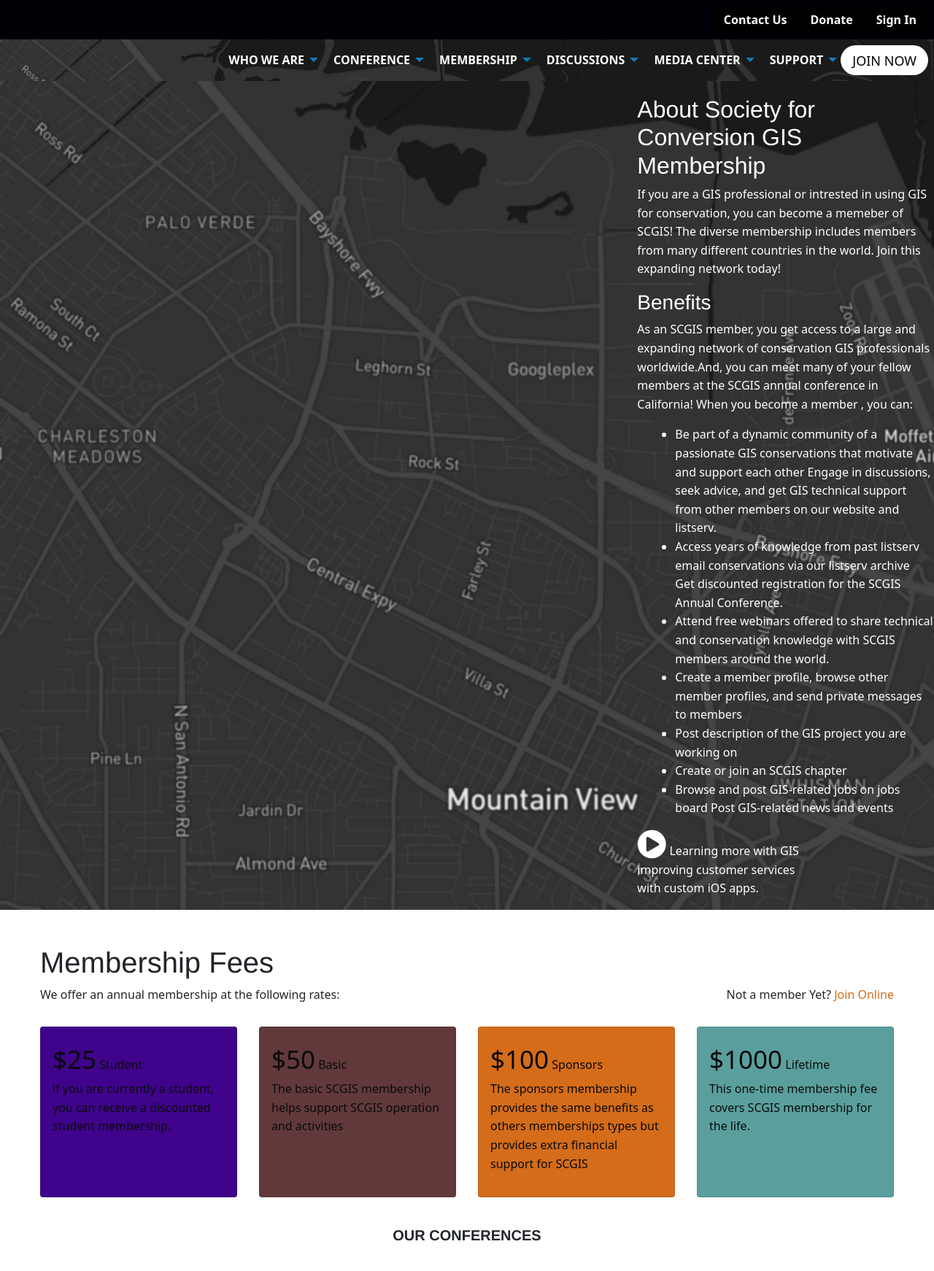
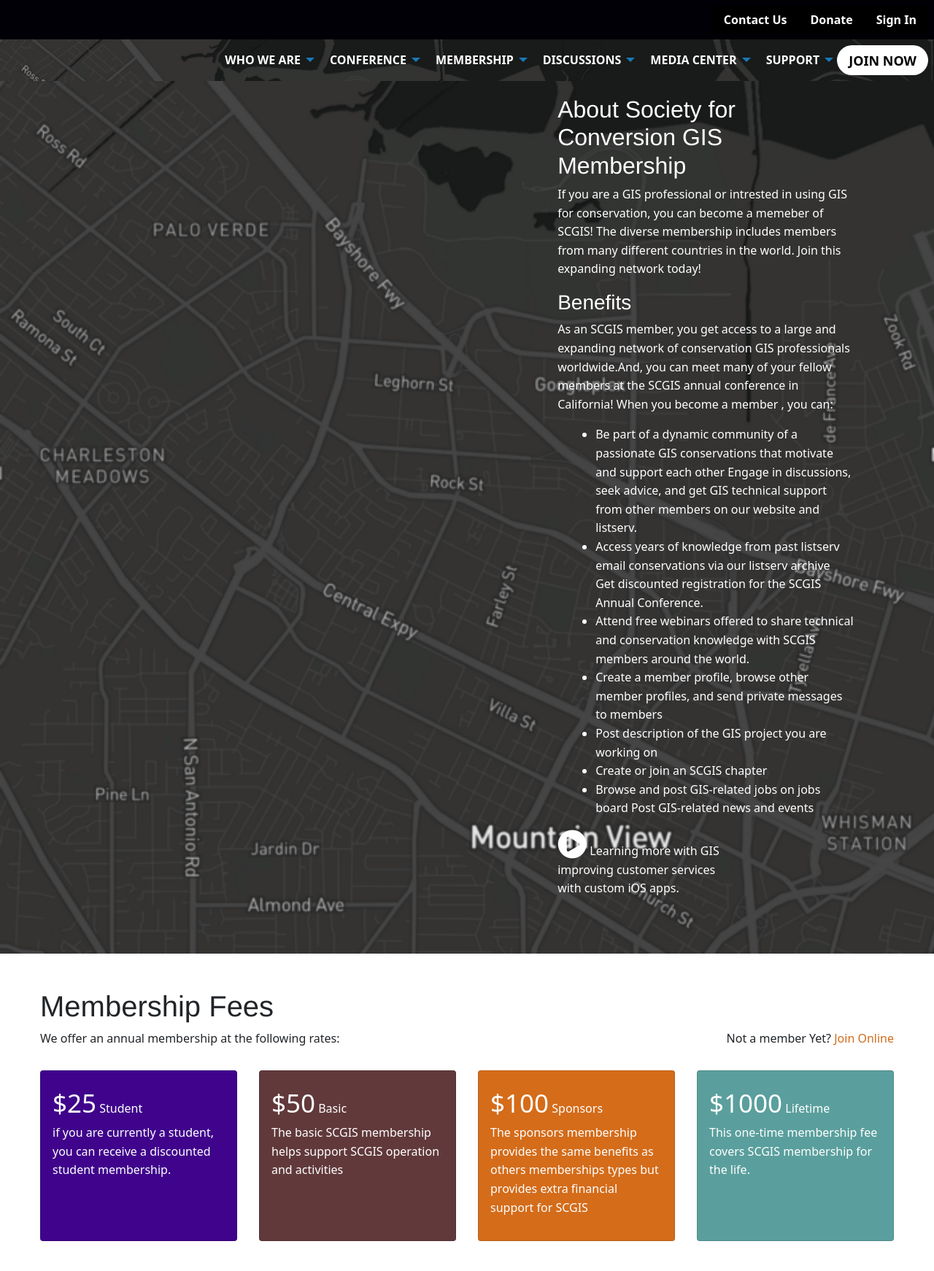
Before and after one commit to mukotso/weekly-challenge, a PHP site: page / in a window 1280 px wide. Shown: the top 1742 px of the page at 73% size. Run offline with PHP 8.4, Linux system fonts and the light colour scheme; some libraries are stand-ins or nearby versions.

Commit message:
my changes commit

```diff
--- a/css/index.css
+++ b/css/index.css
@@ -1,3 +1,4 @@
+@charset "UTF-8";
 @import url(../node_modules/foundation-sites/dist/css/foundation.css);
 @import url(../node_modules/bootstrap/dist/css/bootstrap.css);
 @import url(../node_modules/@fortawesome/fontawesome-free/css/all.css);
@@ -27,8 +28,14 @@
 .membership-fee {
   font-size: 35px; }
 
+.view-conference {
+  margin-top: 15px; }
+
 .yellow-text {
   color: #d46c1a; }
+
+.data-dropdown-menu > li > aß {
+  color: #fff; }
 
 .back-to-top {
   color: white;
@@ -41,12 +48,16 @@
 .policy {
   float: left; }
 
+.card p {
+  color: #fff; }
+
 header {
   background: url(../images/bg1.png) no-repeat;
   background-size: cover;
   overflow: hidden;
   padding-top: 20px;
-  color: #fff; }
+  color: #fff;
+  padding-bottom: 60px; }
 
 .navigation {
   background: url(../images/bg1.png) no-repeat;
@@ -60,7 +71,7 @@
   background-size: cover;
   height: 400px;
   color: #fff;
-  margin-bottom: 40px; }
+  margin-bottom: 10px; }
 
 #content {
   text-align: left;
@@ -105,10 +116,12 @@
   overflow: hidden;
   height: 400px;
   color: #fff;
-  margin-bottom: 40px; }
+  margin-bottom: 10px; }
 
 .conference-heading {
   margin: 40px;
+  font-size: 14px;
+  font-weight: 800;
   text-align: center; }
 
 .dot-active {
--- a/index.html
+++ b/index.html
@@ -68,7 +68,7 @@
 
             </ul>
           </li>
-      <a  class="btn-white" href="#">JOIN NOW</a>
+      <a  class="btn-white" href="#"><b>JOIN NOW</b></a>
     </ul>
   </div>
 </div>
@@ -79,7 +79,7 @@
 <header>
     <main>
     <div class="grid-x grid-margin-x">
-      <div class=" cell small-offset-1 small-10 small-offset-1  medium-offset-8 medium-4 large-offset-8 large-4">
+      <div class=" cell small-offset-1 small-10 small-offset-1  medium-offset-7 medium-4 medium-offset-1 large-offset-7 large-4 large-offset-1">
         <h2>About Society for Conversion GIS Membership</h2>
         <p>
           If you are a GIS professional or intrested in using GIS for conservation, you can become a memeber of SCGIS!
@@ -144,7 +144,7 @@
           </div>
         </div>
 
-        <div class="grid-x grid-margin-x grid-margin-y">
+        <div class=" packages grid-x grid-margin-x grid-margin-y">
           <div class="cell small-12  medium-3 large-3">
             <div class="card h-100 callout  student">
                 <p>
@@ -185,7 +185,7 @@
       </div>
 
 
-      <h5 class="conference-heading"><b>OUR CONFERENCES</b></h5>
+      <h5 class="conference-heading">OUR CONFERENCES</h5>
 
       <div class="grid-x grid-margin-x">
         <div  id="conference1" class="cell small-12   medium-6 large-6">
@@ -194,7 +194,8 @@
               in Our Region</h2>
               <p>Promoting growth in our <br>
               chapters and communities</p>
-              <a class="btn-white">View Conference</a>
+              <br>
+              <a class="view-conference btn-white">View Conference</a>
           </div>
 
           </div>
@@ -216,7 +217,7 @@
          <br><br>
          <h2>Want to join the SCGIS Community?</h2>
          <p>We cant wait for you to be a member of the community.</p>
-         <a id="btn-join" class="button ">Join Now!</a>
+         <a id="btn-join" class="button "><b>Join Now!</b></a>
 
        </div>
 
@@ -266,7 +267,8 @@
                 <span><i class="fab fa-linkedin"></i></span>
             </div>
             </div>
-            <div class=" mt-10 cell small-12  medium-4 large-4">
+            <div class="cell small-12  medium-4 large-4">
+              <br><br><br><br>
               <a href="#" class="back-to-top"><i class="fa fa-angle-up"></i></a>
               </div>
             </div>
--- a/scss/index.scss
+++ b/scss/index.scss
@@ -32,10 +32,17 @@
 .membership-fee{
     font-size:35px;
 }
+.view-conference{
+    margin-top:15px;
+}
 .yellow-text{
     color:rgb(212,108,26)
 }
+.data-dropdown-menu >li >aß{
+    color:#fff;
+}
 .back-to-top{
+
     color:white;
     padding:15px;
     background-color:rgb(212,108,26) ;
@@ -47,13 +54,21 @@
 .policy{
     float:left;
 }
+.card{
+    p{
+
+        color:#fff;
+    }
+}
 header{
 
     background:url(../images/bg1.png) no-repeat;
     background-size: cover;
     overflow: hidden;
     padding-top: 20px;
-color:#fff; }
+    color:#fff;
+    padding-bottom: 60px;
+}
 
 .navigation {
     background:url(../images/bg1.png) no-repeat;
@@ -70,7 +85,7 @@
     background-size: cover;
     height:400px;
     color:#fff ;
-    margin-bottom:40px;
+    margin-bottom:10px;
 }
 #content{
     text-align:left;
@@ -115,11 +130,13 @@
     background-size: cover;
     overflow: hidden;
     height:400px;
-color:#fff;
-margin-bottom:40px;
+    color:#fff;
+    margin-bottom:10px;
  }
  .conference-heading{
      margin: 40px;
+     font-size:14px;
+     font-weight: 800;
      text-align: center;
 
  }
```
